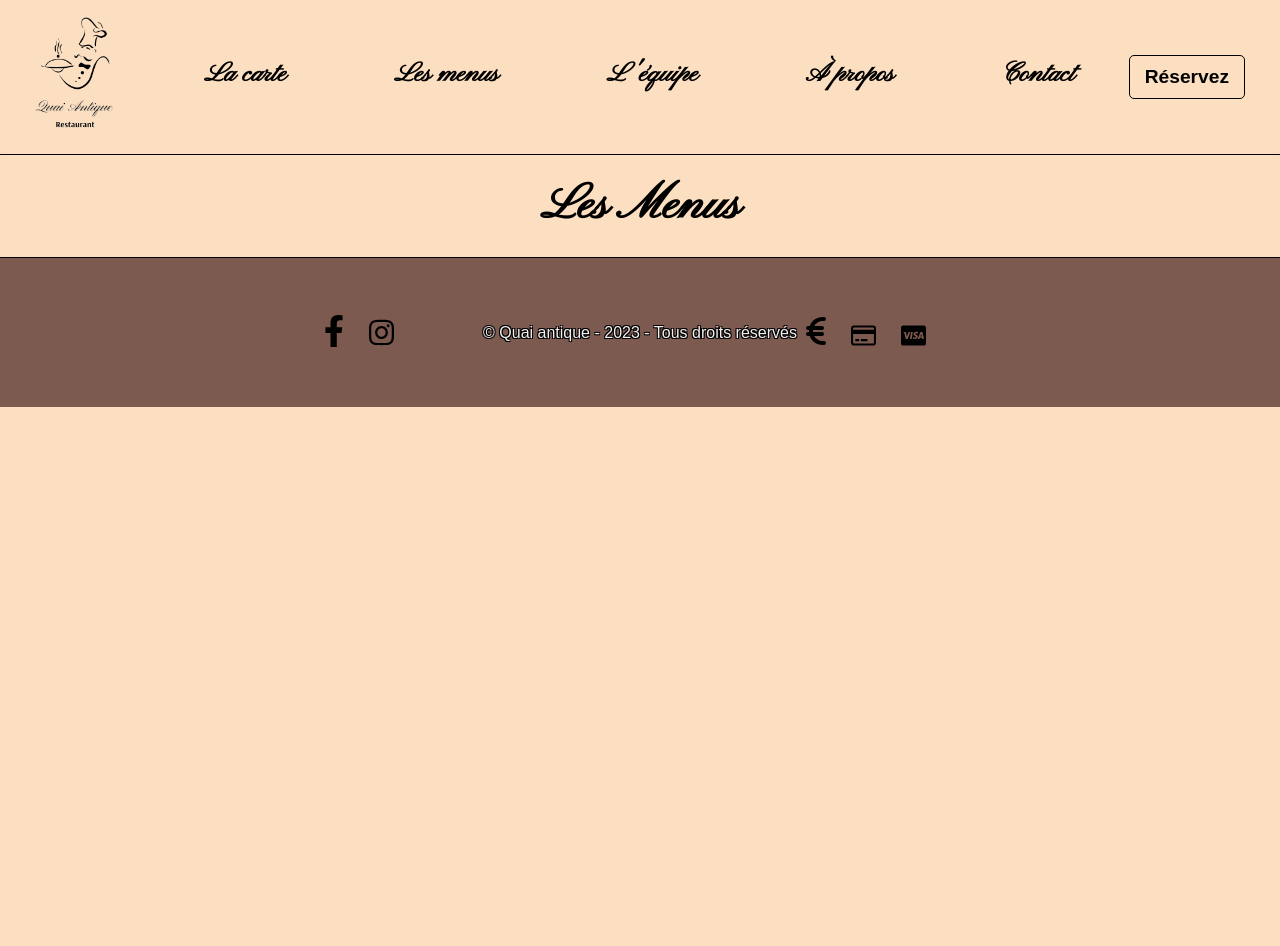
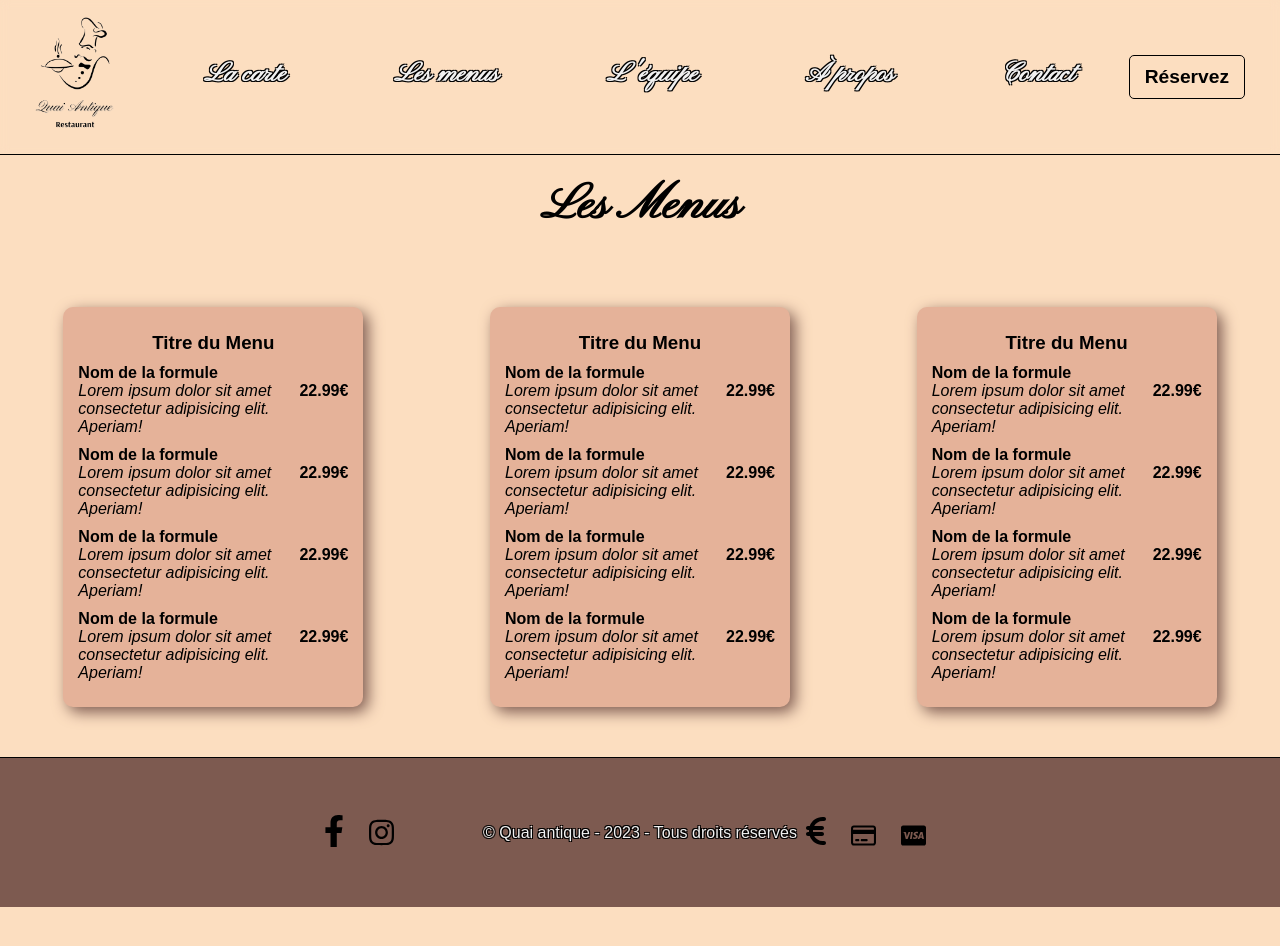
Before and after one commit to MisterWaner/ecf-quai-antique, a React (Vite) app in the folder client/: page /menus in a window 1280 px wide. Shown: the top 946 px of the page. Built offline with nearby package versions, Linux system fonts and the light colour scheme; a web font is replaced by a local one.

Commit message:
made menus pages

```diff
--- a/client/src/components/Card/card.css
+++ b/client/src/components/Card/card.css
@@ -1,11 +1,12 @@
 .card {
     width: 355px;
-    margin: 15px 25px;
+    margin: 25px 15px;
     background-color: #E5B299;
     padding: 25px 15px 10px 15px;
     border-radius: 10px;
     border: 1px solid #000 ;
     box-shadow: 5px 5px 15px #7D5A50 ;
+    justify-self: center;
 }
 .card-title {
     font-size: 1.5rem;
--- /dev/null
+++ b/client/src/components/Formule/Formule.jsx
@@ -0,0 +1,18 @@
+import "./formule.css";
+
+const Formule = () => {
+    return (
+        <div className="formule-container">
+            <h4 className="formule-title">Nom de la formule</h4>
+            <div className="formule-body">
+                <p className="formule-description">
+                    Lorem ipsum dolor sit amet consectetur adipisicing elit.
+                    Aperiam!
+                </p>
+                <p className="formule-price">22.99€</p>
+            </div>
+        </div>
+    );
+};
+
+export default Formule;
--- /dev/null
+++ b/client/src/components/Formule/formule.css
@@ -0,0 +1,15 @@
+.formule-container {
+    margin-top: 10px;
+}
+.formule-title {
+    text-align: start;
+}
+.formule-body {
+    display: flex;
+}
+.formule-description {
+    font-style: italic;
+}
+.formule-price {
+    font-weight: bold;
+}
--- a/client/src/components/Header/header.css
+++ b/client/src/components/Header/header.css
@@ -8,7 +8,7 @@
     backdrop-filter: blur(5px);
     border-bottom: 1px solid;
 }
-.logo-container img{
+.logo-container img {
     width: 150px;
 }
 .nav-container {
@@ -19,19 +19,26 @@
     justify-content: space-around;
 }
 .nav-item {
-    font-family: 'Pinyon Script', cursive;
+    font-family: "Pinyon Script", cursive;
     font-size: 1.7rem;
     font-weight: bold;
 }
 .nav-item a {
     text-decoration: none;
-    color: #000;
-}
-.nav-item a:hover,
-.btn:hover {
     color: #f1f1f1;
     text-shadow: -1px 1px 0 #000, 1px 1px 0 #000, 1px -1px 0 #000,
         -1px -1px 0 #000;
+}
+.nav-item a:hover {
+    color: #000;
+    text-shadow: -1px 1px 0 #f1f1f1, 1px 1px 0 #f1f1f1, 1px -1px 0 #f1f1f1,
+        -1px -1px 0 #f1f1f1;
+    text-decoration: underline;
+}
+.nav-item a:focus{
+    color: #7D5A50;
+    text-shadow: -1px 1px 0 #f1f1f1, 1px 1px 0 #f1f1f1, 1px -1px 0 #f1f1f1,
+        -1px -1px 0 #f1f1f1;
 }
 .btn {
     background-color: transparent;
@@ -42,12 +49,15 @@
     border: 1px solid #000;
     font-size: 1.2rem;
     font-weight: bold;
-    font-family: 'Arsenal', sans-serif;
+    font-family: "Arsenal", sans-serif;
     align-self: center;
     cursor: pointer;
 }
 .btn:hover {
-    background-color: #7D5A50;
+    background-color: #7d5a50;
+    color: #f1f1f1;
+    text-shadow: -1px 1px 0 #000, 1px 1px 0 #000, 1px -1px 0 #000,
+        -1px -1px 0 #000;
 }
 .btn:active {
     transform: scale(0.98);
--- /dev/null
+++ b/client/src/components/Menu/Menu.jsx
@@ -0,0 +1,20 @@
+import "./menu.css";
+import Formule from "../Formule/Formule";
+
+const Menu = () => {
+    return (
+        <div className="menu-card">
+            <div className="menu-header">
+                <h3 className="menu-title">Titre du Menu</h3>
+            </div>
+            <div className="menu-body">
+                <Formule />
+                <Formule />
+                <Formule />
+                <Formule />
+            </div>
+        </div>
+    );
+};
+
+export default Menu;
--- /dev/null
+++ b/client/src/components/Menu/menu.css
@@ -0,0 +1,12 @@
+.menu-card {
+    width: 300px;
+    background-color: #E5B299;
+    margin: 25px 25px;
+    padding: 25px 15px;
+    border-radius: 10px;
+    box-shadow: 5px 5px 15px #7D5A50 ;
+    justify-self: center;
+}
+.menu-title {
+    text-align: center;
+}
--- a/client/src/index.css
+++ b/client/src/index.css
@@ -17,7 +17,6 @@ html, body {
 main {
     max-width: 1280px;
     margin: 155px auto 0;
-    /* height: 100%; */
 }
 h1 {
     text-align: center;
--- a/client/src/pages/Carte/carte.css
+++ b/client/src/pages/Carte/carte.css
@@ -6,6 +6,6 @@
     text-decoration: underline;
 }
 .card-container {
-    display: flex;
-    flex-wrap: wrap;
+    display: grid;
+    grid-template-columns: 1fr 1fr 1fr;
 }
--- a/client/src/pages/Home/home.css
+++ b/client/src/pages/Home/home.css
@@ -18,13 +18,7 @@
         -1px -1px 0 #000;
 }
 
-.carte-section,
-.menus-section {
-    padding: 15px 0
+.home-section,
+.home-section {
+    padding: 15px 0;
 }
-.carte-section {
-
-}
-.menus-section {
-
-}
--- a/client/src/pages/Menus/Menus.jsx
+++ b/client/src/pages/Menus/Menus.jsx
@@ -1,13 +1,19 @@
-import './menus.css';
+import Menu from "../../components/Menu/Menu";
+import "./menus.css";
 
 const Menus = () => {
     return (
         <>
-        <main>
-            <h1>Les Menus</h1>
-        </main>
+            <main>
+                <h1>Les Menus</h1>
+                <section className="menus-section">
+                    <Menu />
+                    <Menu />
+                    <Menu />
+                </section>
+            </main>
         </>
-    )
+    );
 };
 
 export default Menus;
--- a/client/src/pages/Menus/menus.css
+++ b/client/src/pages/Menus/menus.css
@@ -0,0 +1,5 @@
+.menus-section {
+    display: grid;
+    grid-template-columns: 1fr 1fr 1fr;
+    margin: 25px 0;
+}
```
Also changed, not shown: client/src/pages/Home/Home.jsx (+2 -2 lines).
